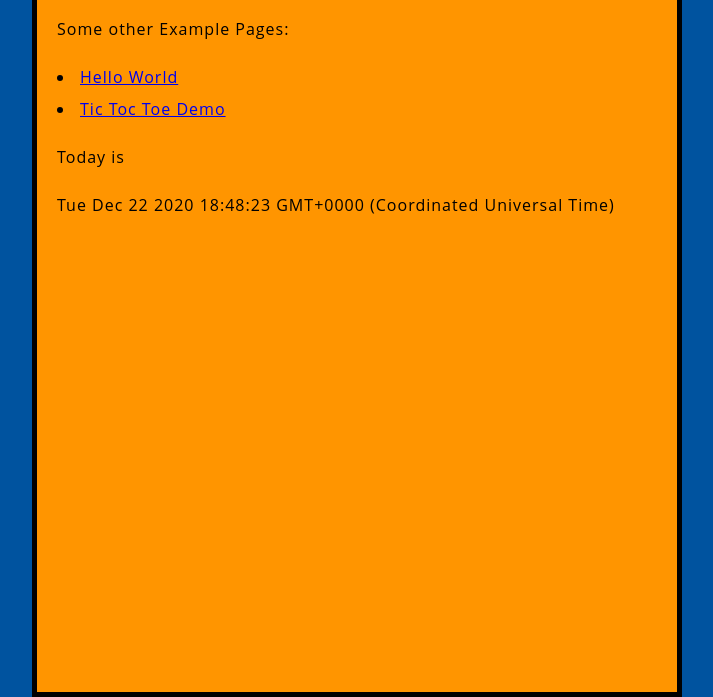
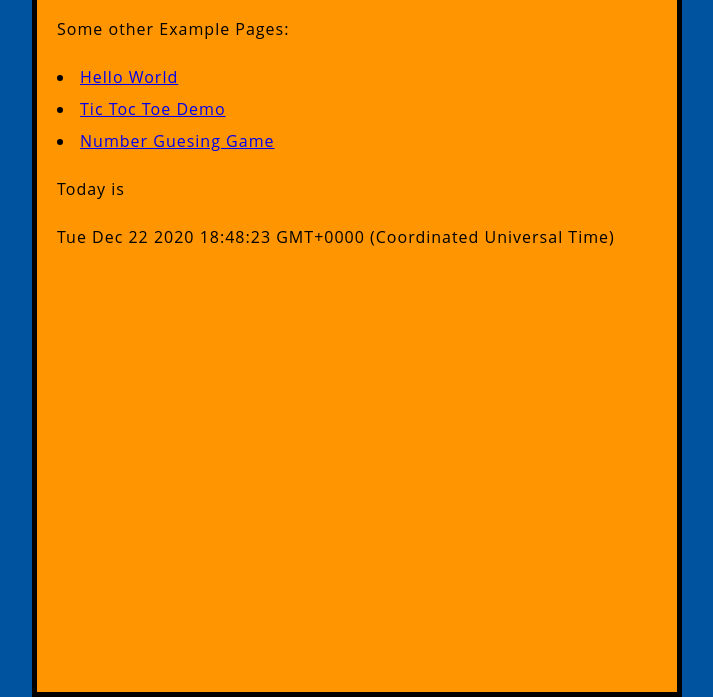
Before and after one commit to haydermir/haydermir.github.io, a plain HTML site: page index.html in a window 1280 px wide. Shown: the part 103-800 px from the top of the page, without its empty margins (283-996 px from the left). Drawn offline with Linux system fonts and the light colour scheme.

Commit message:
Update index.html

```diff
--- a/index.html
+++ b/index.html
@@ -13,6 +13,7 @@
         Some other Example Pages:
         <li><a href="https://haydermir.github.io/HelloWorld/" target="_blank">Hello World</a></li>
         <li><a href="https://haydermir.github.io/myttt/" target="_blank">Tic Toc Toe Demo</a></li>
+        <li> <a href="numbergame.html" target="_blank">Number Guesing Game </a></li>
     </p>
     <p> Today is
     <p class="marquee">
```
